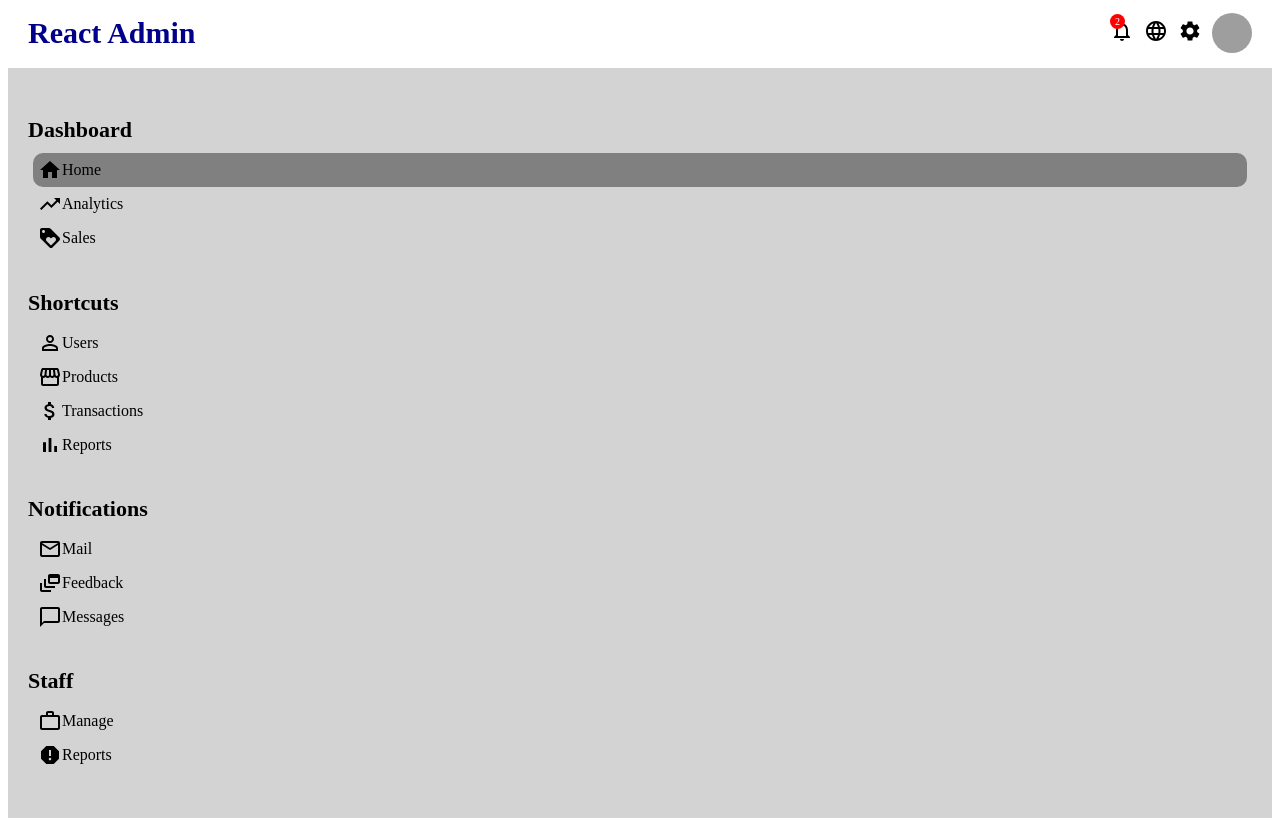
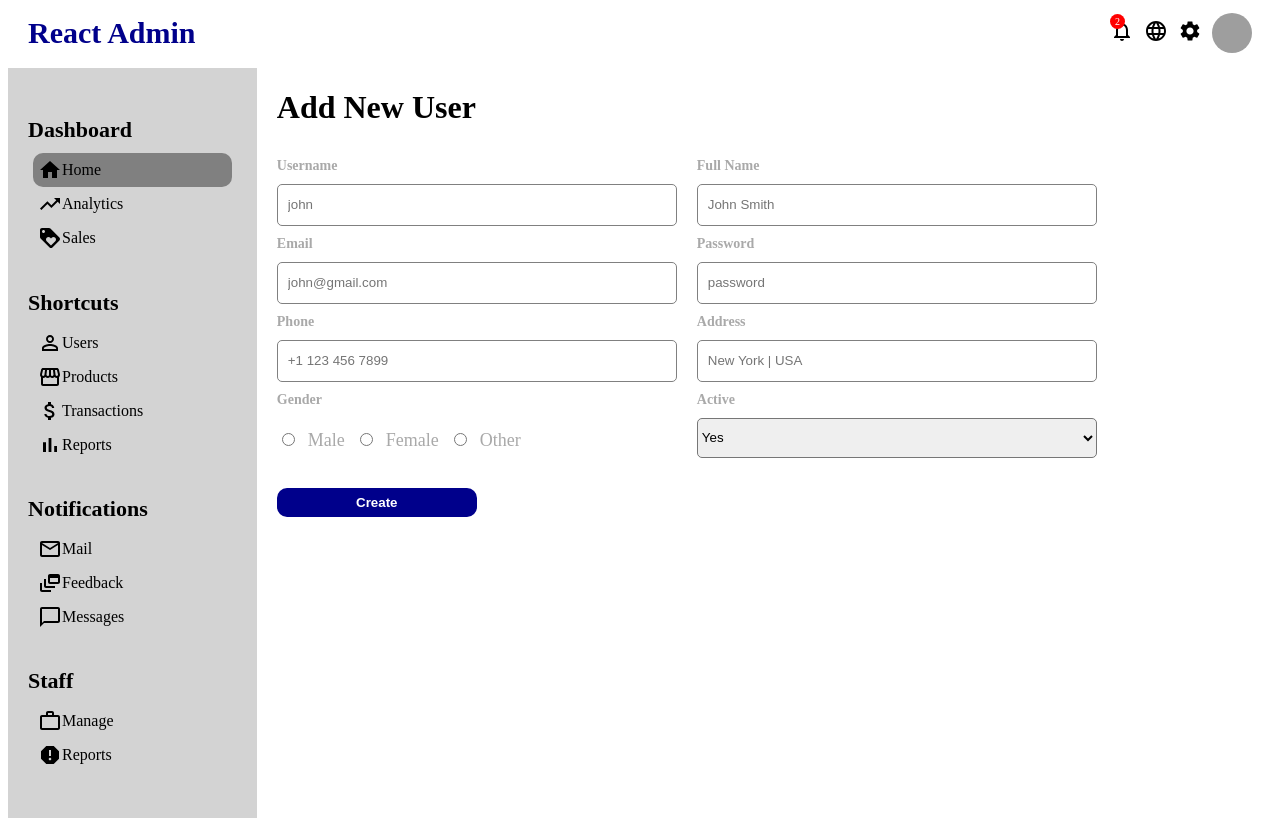
Before and after one commit to topsecretdev0602/react-dashboard, a React (Create React App) app: page /addUser in a window 1280 px wide. Built offline with nearby package versions, Linux system fonts and the light colour scheme; grey boxes are pictures that could not be loaded; the HTML template or start-up script is replaced by a standard one.

Commit message:
added add new user page

```diff
--- a/src/App.js
+++ b/src/App.js
@@ -4,6 +4,7 @@
 import Home from "./pages/home/Home";
 import Users from "./pages/users/Users";
 import EditUser from "./pages/users/EditUser";
+import AddUser from "./pages/users/AddUser";
 
 import "./app.css"
 
@@ -17,6 +18,7 @@
           <Route path="/" element={<Home/>}/>
           <Route path="users" element={<Users/>}/>
           <Route path="user/:userId" element={<EditUser/>}/>
+          <Route path="addUser" element={<AddUser/>}/>
         </Routes>
       </div>
     </Router>
--- /dev/null
+++ b/src/pages/users/AddUser.jsx
@@ -0,0 +1,55 @@
+import React from 'react'
+import "./addUser.css"
+
+export default function AddUser() {
+  return (
+    <div className="addUser">
+        <h1 className="addUserTitle">Add New User</h1>
+      <form className="addUserForm">
+        <div className="addUserItem">
+          <label>Username</label>
+          <input type="text" placeholder="john" />
+        </div>
+        <div className="addUserItem">
+          <label>Full Name</label>
+          <input type="text" placeholder="John Smith" />
+        </div>
+        <div className="addUserItem">
+          <label>Email</label>
+          <input type="email" placeholder="john@gmail.com" />
+        </div>
+        <div className="addUserItem">
+          <label>Password</label>
+          <input type="password" placeholder="password" />
+        </div>
+        <div className="addUserItem">
+          <label>Phone</label>
+          <input type="text" placeholder="+1 123 456 7899" />
+        </div>
+        <div className="addUserItem">
+          <label>Address</label>
+          <input type="text" placeholder="New York | USA" />
+        </div>
+        <div className="addUserItem">
+          <label>Gender</label>
+          <div className="addUserGender">
+            <input type="radio" name="gender" id="male" value="male" />
+            <label for="male">Male</label>
+            <input type="radio" name="gender" id="female" value="female" />
+            <label for="female">Female</label>
+            <input type="radio" name="gender" id="other" value="other" />
+            <label for="other">Other</label>
+          </div>
+        </div>
+        <div className="addUserItem">
+          <label>Active</label>
+          <select className="addUserSelect" name="active" id="active">
+            <option value="yes">Yes</option>
+            <option value="no">No</option>
+          </select>
+        </div>
+        <button className="addUserButton">Create</button>
+      </form>
+    </div>
+  )
+}
--- a/src/pages/users/EditUser.jsx
+++ b/src/pages/users/EditUser.jsx
@@ -1,5 +1,6 @@
 import { CalendarToday, LocationSearching, MailOutline, PermIdentity, PersonAdd, PhoneAndroid } from '@material-ui/icons'
 import React from 'react'
+import { Link } from 'react-router-dom'
 import "./editUser.css"
 
 export default function EditUser() {
@@ -7,7 +8,9 @@
     <div className="editUser">
       <div className="titleBar">
         <h2>Edit User</h2>
+        <Link to={"/addUser/"}>
         <button className="createUser">Create</button>
+        </Link>
       </div>
       <div className="userContainer">
       <div className="userProfile">
--- /dev/null
+++ b/src/pages/users/addUser.css
@@ -0,0 +1,58 @@
+.addUser {
+    flex: 4;
+    padding-left: 20px;
+}
+
+.addUserForm {
+    display: flex;
+    flex-wrap: wrap;
+}
+
+.addUserItem {
+    width: 400px;
+    display: flex;
+    flex-direction: column;
+    margin-top: 10px;
+    margin-right: 20px;
+}
+
+.addUserItem > label {
+    margin-bottom: 10px;
+    font-size: 14px;
+    font-weight: 600;
+    color: darkgray;
+}
+
+.addUserItem > input {
+    height: 20px;
+    padding: 10px;
+    border: 1px solid gray;
+    border-radius: 5px;
+}
+
+.addUserGender > input {
+    margin-top: 15px;
+}
+
+.addUserGender>label{
+    margin: 10px;
+    font-size: 18px;
+    color: darkgray;
+}
+
+.addUserSelect{
+    height: 40px;
+    border-radius: 5px;
+}
+
+.addUserButton{
+    width: 200px;
+    border: none;
+    background-color: darkblue;
+    color: white;
+    padding: 7px 10px;
+    font-weight: 600;
+    border-radius: 10px;
+    margin-top: 30px;
+    cursor: pointer;
+}
--- a/src/pages/users/editUser.css
+++ b/src/pages/users/editUser.css
@@ -102,7 +102,7 @@
     margin-top: 10px;
 }
 
-.userUpdateItem>label{
+.userUpdateItem > label{
     margin-bottom: 5px;
     font-size: 14px;
 }
```
